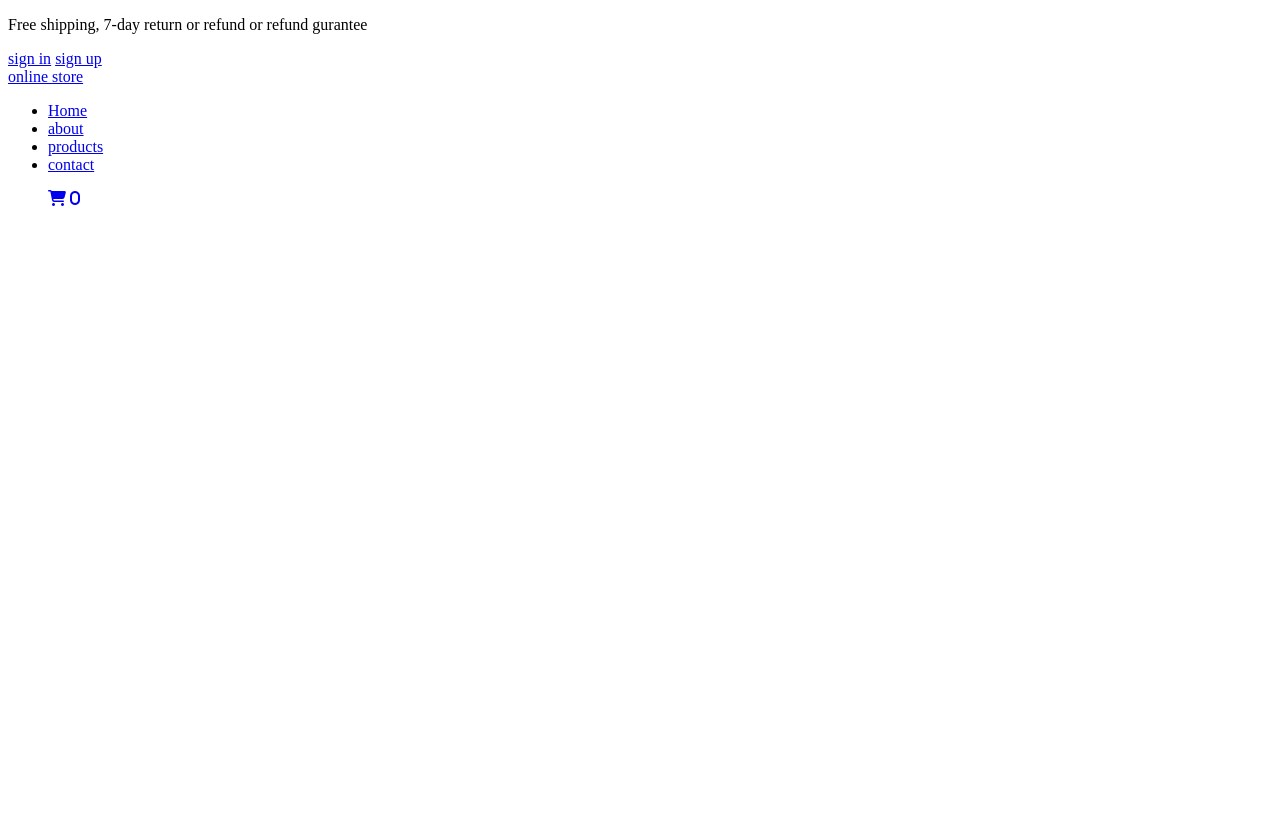
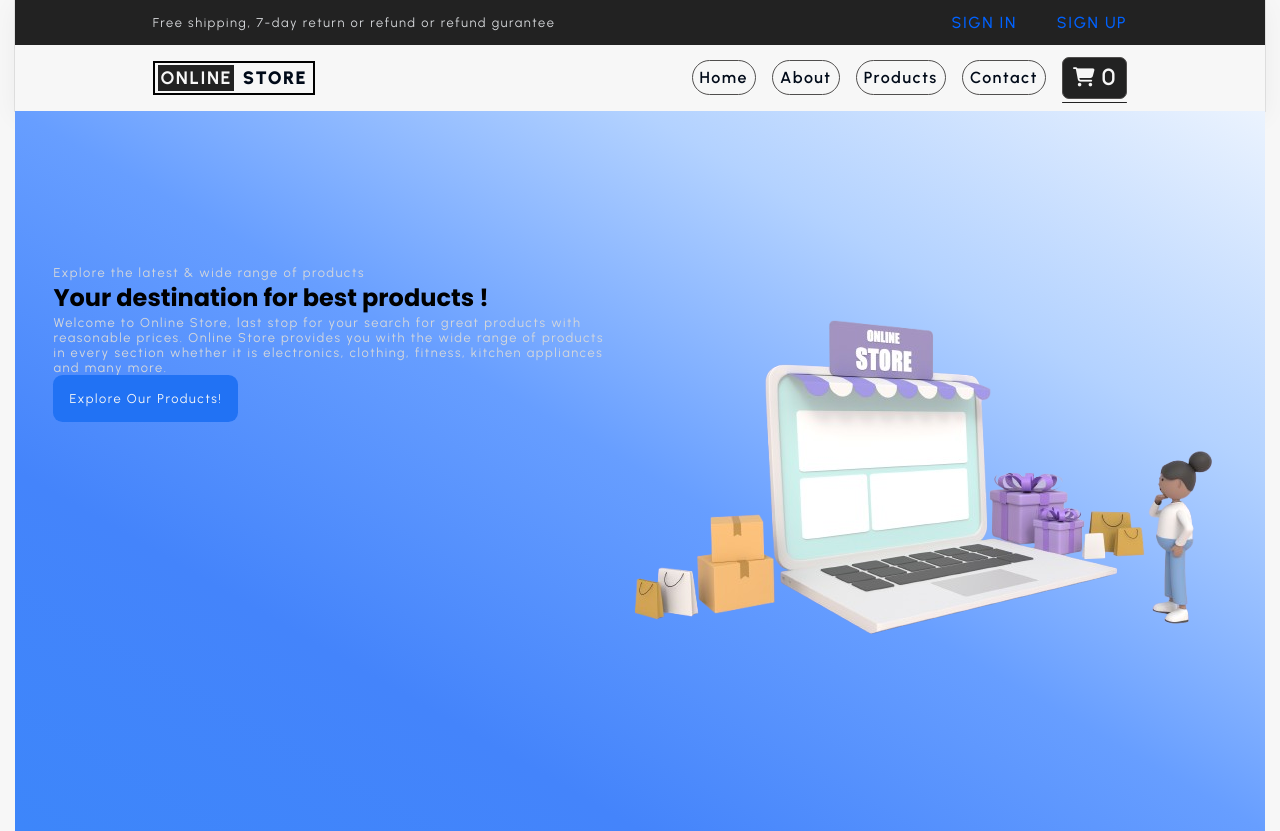
Before and after one commit to VedanshChasta/Online-Store, a website built with Vite: page index.html in a window 1280 px wide. Before the commit the page ends 800 px from the top, so only its background shows below. Built offline with nearby package versions, Linux system fonts and the light colour scheme.

Commit message:
New Changes

```diff
--- a/index.html
+++ b/index.html
@@ -3,7 +3,7 @@
 <head>
   <meta charset="UTF-8">
   <meta name="viewport" content="width=device-width, initial-scale=1.0">
-  <link rel="stylesheet" href="style.css">
+  <link rel="stylesheet" href="/src/style.css">
   <link rel="stylesheet" href="https://cdnjs.cloudflare.com/ajax/libs/font-awesome/6.7.2/css/all.min.css" integrity="sha512-Evv84Mr4kqVGRNSgIGL/F/aIDqQb7xQ2vcrdIwxfjThSH8CSR7PBEakCr51Ck+w+/U6swU2Im1vVX0SVk9ABhg==" crossorigin="anonymous" referrerpolicy="no-referrer" />
   <title>E-Store</title>
 </head>
@@ -55,7 +55,40 @@
         </ul>
       </nav>
     </div>
-  </header>
+ </header>
+
+ <!-- ------------------------------------Home Main Section Start---------------------------------// -->
+
+<main>
+  <section class="section-main">
+    <div class="container grid grid-two--cols">
+      <div class="Section-main--content">
+        <p class="main-subheading">Explore the latest & wide range of products</p>
+        <h1 class="main-heading">
+          Your destination for best products !
+        </h1>
+        <p class="main-para">
+          Welcome to Online Store, last stop for your search for great products
+          with reasonable prices. Online Store provides you with the wide range
+          of products in every section whether it is electronics, clothing,
+          fitness, kitchen appliances and many more.
+        </p>
+        <div>
+          <a  class="btn" href="products.html">
+            Explore Our Products!
+          </a>
+        </div>
+      </div>
+      <div class="section-hero-image">
+        <figure>
+          <img src="public/main_bg.png" alt="image">
+        </figure>
+      </div>
+    </div>
+  </section>
+</main>
+
+ <!-- //--------------------------------------Home Hero Section End----------------------------------// -->
 
 </body>
 </html>
--- a/src/style.css
+++ b/src/style.css
@@ -54,6 +54,13 @@ p,li,a{
     padding: 9.6rem 2.4rem;
 }
 
+.grid{
+    display: grid;
+}
+
+.grid-two--cols{
+    grid-template-columns: repeat(2,1fr);
+}
 /* header */
 .section-navbar{
     width: 100%;
@@ -246,3 +253,32 @@ nav ul:last-child::after {
     outline: 2px dashed var(--para-color);
     outline-offset: 4px;
 }
+
+.btn{
+    display: inline-block;
+    padding: 1rem;
+    background-color: #2172f4;
+    color: var(--bg-color);
+    border-radius: .6rem;
+    -webkit-border-radius:  .6rem ;
+    -moz-border-radius:  .6rem ;
+    -ms-border-radius:  .6rem ;
+    -o-border-radius:  .6rem ;
+}
+
+.btn:hover{
+    background-color: #055ff0;
+    box-shadow: rgba(100, 100, 111, 0.2) 0px 7px 29px 0px;
+}
+
+main {
+    background-image: linear-gradient(
+        to top right,
+        #3d86fa,
+        #4484fb,
+        #679eff,
+        #b3d2ff,
+        #ebf3fe
+    );
+    display: flex;
+}
```
Also changed, not shown: public/main_bg.png (added), 1 other file.
